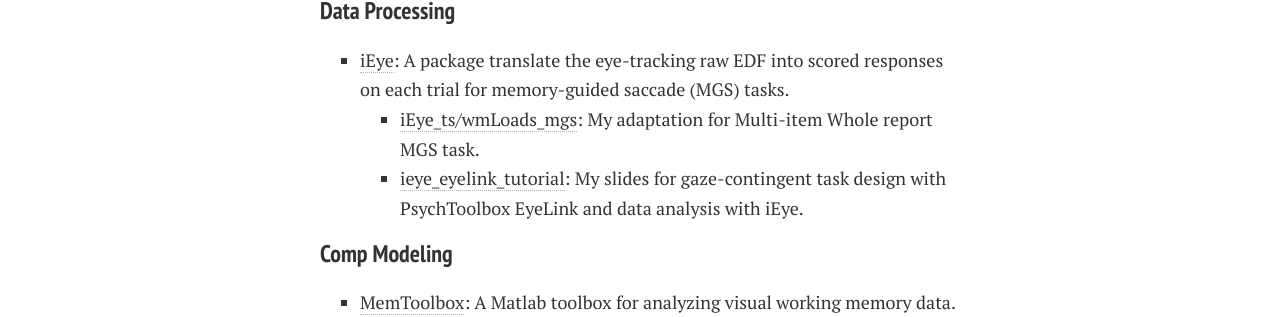
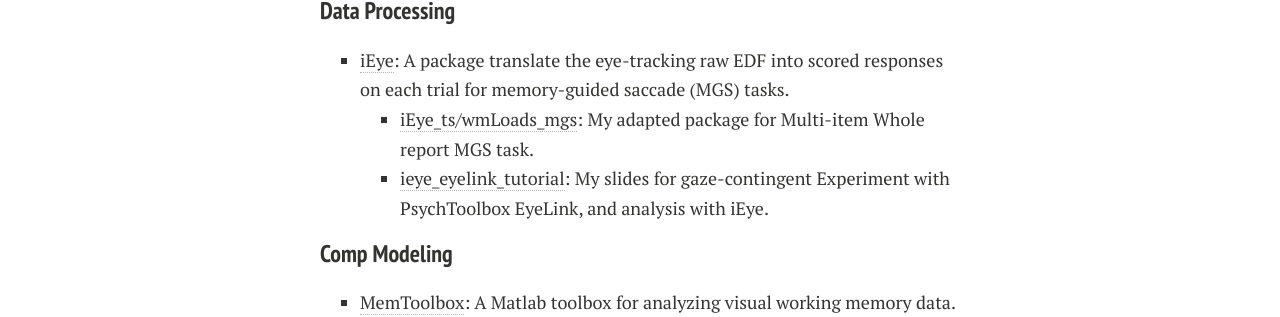
Before and after one commit to Qingqing-Yang-177/Qingqing-Yang-177.github.io, a Jekyll site: the page built from blogs.md, in a window 1280 px wide. Shown: the part 541-858 px from the top of the page. Built offline with Jekyll 4.4.1, drawn with Linux system fonts in a browser that asks for light colours; nearby versions of some CDN libraries; comment, search, counter and statistics services are not loaded; a style sheet for code colours, icons or effects is not loaded.

Commit message:
Update blogs.md

```diff
--- a/blogs.md
+++ b/blogs.md
@@ -23,8 +23,8 @@ title: blogs
 #### Data Processing
 
 - [iEye](https://wemackey.github.io/iEye/): A package translate the eye-tracking raw EDF into scored responses on each trial for memory-guided saccade (MGS) tasks.
-  - [iEye_ts/wmLoads_mgs](https://github.com/Qingqing-Yang-177/iEye_qy-WMLoads/tree/iEye_ts/): My adaptation for Multi-item Whole report MGS task.
-  - [ieye_eyelink_tutorial](file/ieye_eyelink_tutorial.pdf): My slides for gaze-contingent task design with PsychToolbox EyeLink and data analysis with iEye.
+  - [iEye_ts/wmLoads_mgs](https://github.com/Qingqing-Yang-177/iEye_qy-WMLoads/tree/iEye_ts/): My adapted package for Multi-item Whole report MGS task.
+  - [ieye_eyelink_tutorial](file/ieye_eyelink_tutorial.pdf): My slides for gaze-contingent Experiment with PsychToolbox EyeLink, and analysis with iEye.
 <br>
 
 #### Comp Modeling
```
